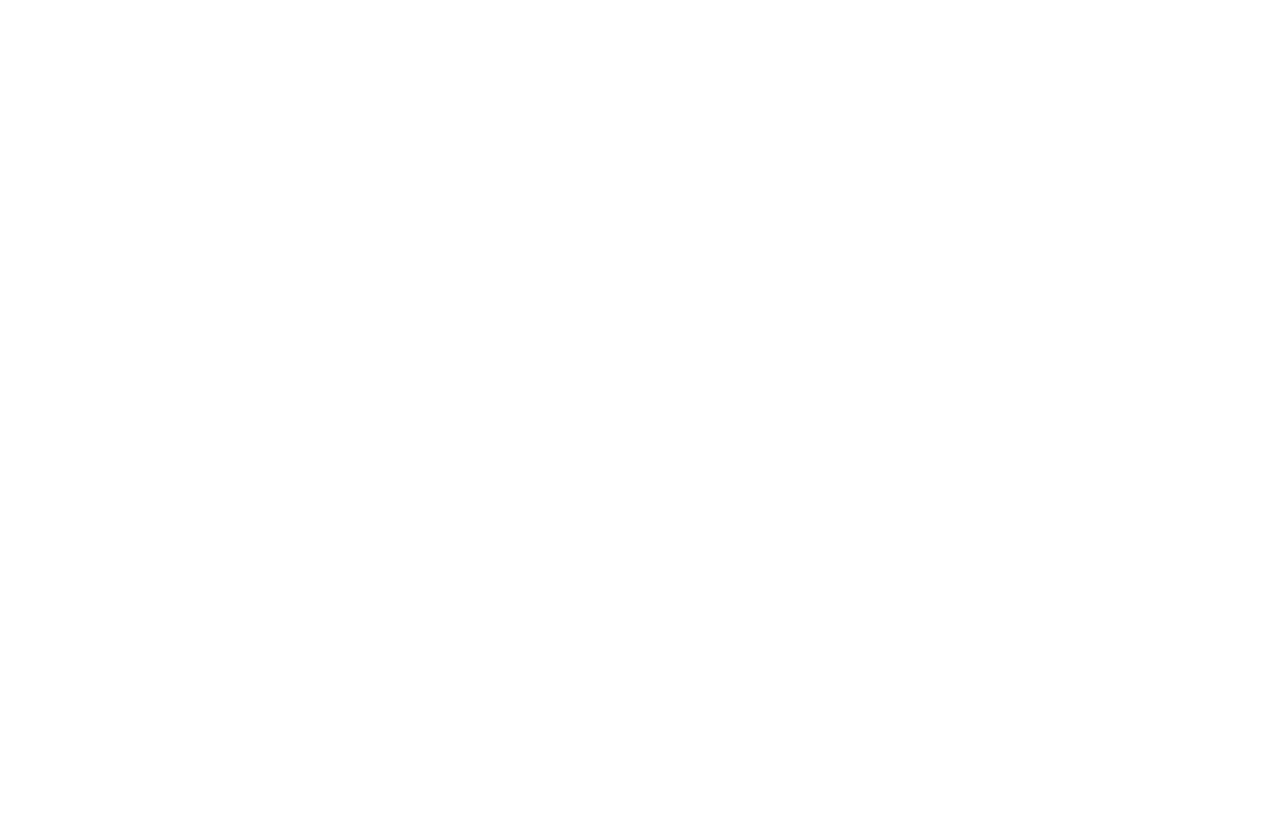
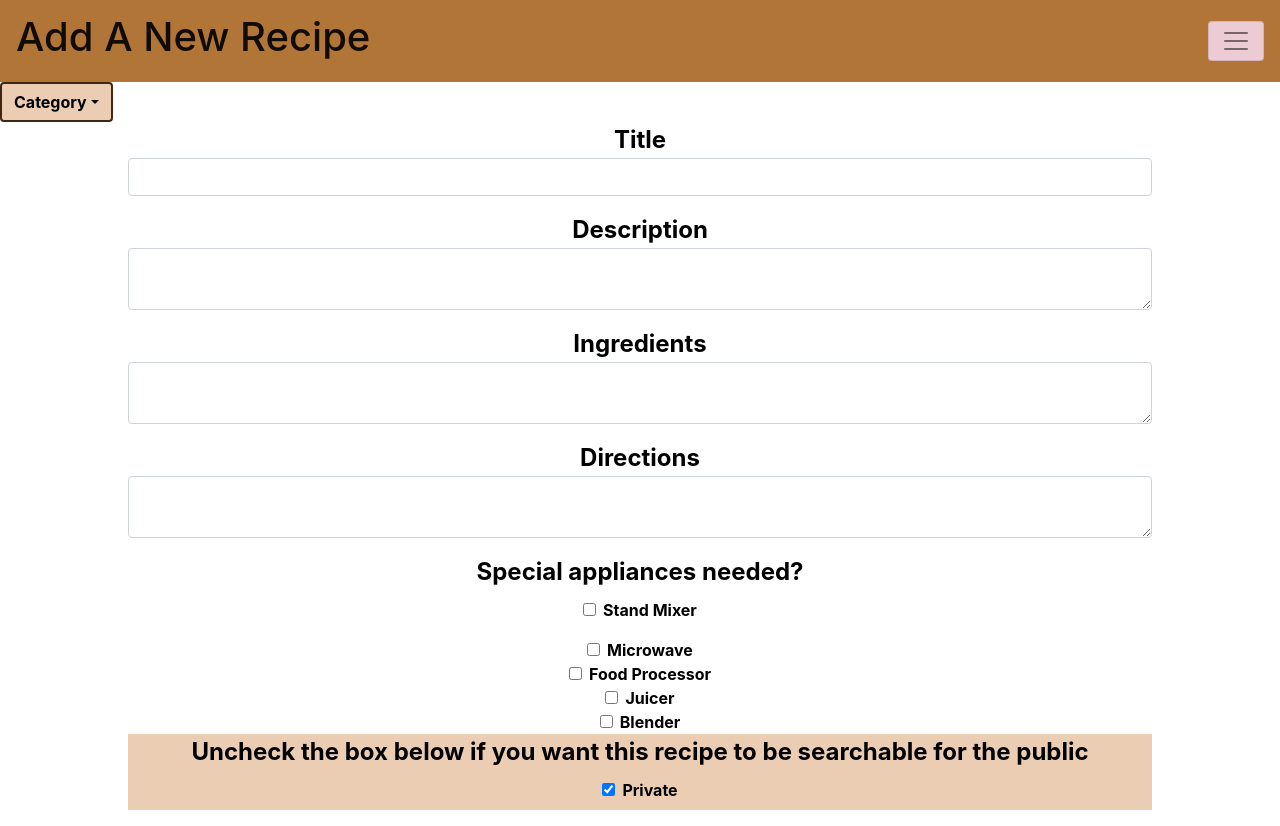
Before and after one commit to BW-Secret-Recipes-2-Krisda/front-end, a React (Create React App) app in the folder recipes/signup/: page /newrecipeform in a window 1280 px wide. Before the commit the page ends 800 px from the top, so only its background shows below. Built offline with nearby package versions, Linux system fonts and the light colour scheme.

Commit message:
added NewRecipe form skeleton

```diff
--- a/recipes/signup/src/App.js
+++ b/recipes/signup/src/App.js
@@ -1,6 +1,7 @@
 import React from 'react';
 import { Route } from 'react-router-dom';
 import SignUp from './SignUp';
+import NewRecipes from './NewRecipes';
 // import './App.css';
 
 function App() {
@@ -12,6 +13,9 @@
       <Route path='/signup'>
         <SignUp />
       </Route>
+      <Route path='/newrecipeform'>
+        <NewRecipes />
+      </Route>
     </div>
   );
 }
--- /dev/null
+++ b/recipes/signup/src/NewRecipes.js
@@ -0,0 +1,132 @@
+import React, { useState } from 'react';
+import { Collapse, Navbar, NavbarToggler, NavbarBrand, Nav, NavItem, NavLink, Dropdown, DropdownToggle, DropdownMenu, DropdownItem, Form, FormGroup, Label, Input } from 'reactstrap';
+
+import MarketingPage from '../src/MarketingPage.png';
+
+const NewRecipes = () => {
+    const [collapsed, setCollapsed] = useState(true);
+    const [dropdownOpen, setDropdownOpen] = useState(false);
+
+    const toggle = () => setDropdownOpen(prevState => !prevState);
+
+    const toggleNavbar = () => setCollapsed(!collapsed);
+    return (
+        <div>
+            <Navbar style={{ background: '#b17537' }} light>
+                <NavbarBrand href="/" className="mr-auto"><h1>Add A New Recipe</h1></NavbarBrand>
+                <NavbarToggler onClick={toggleNavbar} style={{ background: '#edcbd4' }} />
+                <Collapse isOpen={!collapsed} navbar>
+                    <Nav navbar>
+                        <NavItem>
+                            <NavLink style={{ color: 'black', fontWeight: 'bold' }} to="/homepage">Home</NavLink>
+                        </NavItem>
+                    </Nav>
+                </Collapse>
+            </Navbar>
+            <Dropdown isOpen={dropdownOpen} toggle={toggle}>
+                <DropdownToggle style={{ background: '#ebcdb4', color: 'black', fontWeight: 'bold', border: '2px solid #43260f' }} caret>
+                    Category
+          </DropdownToggle>
+                <DropdownMenu style={{ color: 'black' }}>
+                    <DropdownItem style={{ fontWeight: 'bold' }}>Appetizers</DropdownItem>
+                    <DropdownItem style={{ fontWeight: 'bold' }}>Main Course</DropdownItem>
+                    <DropdownItem style={{ fontWeight: 'bold' }}>Side Dish</DropdownItem>
+                    <DropdownItem style={{ fontWeight: 'bold' }}>Deserts & Breads</DropdownItem>
+                    <DropdownItem style={{ fontWeight: 'bold' }}>Drinks</DropdownItem>
+                    <DropdownItem divider />
+                    <DropdownItem style={{ fontWeight: 'bold' }}>Christmas</DropdownItem>
+                    <DropdownItem style={{ fontWeight: 'bold' }}>ThanksGiving</DropdownItem>
+                    <DropdownItem style={{ fontWeight: 'bold' }}>Easter</DropdownItem>
+                </DropdownMenu>
+            </Dropdown>
+            <Form style={{ width: '80%', margin: '0 auto', textAlign: 'center' }} >
+                <FormGroup>
+                    <legend style={{ color: 'black', fontWeight: 'bold', marginBottom: '0' }}>Title</legend>
+                    <Input
+                        type='text'
+                        name='title'
+                        style={{ border: '2x ridge #b17537' }} />
+                </FormGroup>
+                <FormGroup>
+                    <legend style={{ color: 'black', fontWeight: 'bold', marginBottom: '0' }}>Description</legend>
+                    <Input style={{ border: '2x solid #43260f' }}
+                        type='textarea'
+                        name='desctiption' />
+                </FormGroup>
+                <FormGroup>
+                    <legend style={{ color: 'black', fontWeight: 'bold', marginBottom: '0' }}>Ingredients</legend>
+                    <Input style={{ border: '2x solid #b17537' }}
+                        type='textarea'
+                        name='title' />
+                </FormGroup>
+                <FormGroup>
+                    <legend style={{ color: 'black', fontWeight: 'bold', marginBottom: '0' }}>Directions</legend>
+                    <Input style={{ border: '2x solid #b17537' }}
+                        type='textarea'
+                        name='title' />
+                </FormGroup>
+                <FormGroup tag='fieldset'>
+                    <legend style={{ color: 'black', fontWeight: 'bold' }} >
+                        Special appliances needed?
+              </legend>
+                    <FormGroup check>
+                        <Label style={{ color: 'black', fontWeight: 'bold' }} check>
+                            <Input type="checkbox"
+                                name='standMixer'
+                                checked={false} />{' '}
+            Stand Mixer
+          </Label>
+                    </FormGroup>
+                </FormGroup>
+                <FormGroup check>
+                    <Label style={{ color: 'black', fontWeight: 'bold' }} check>
+                        <Input type="checkbox"
+                            name='microwave'
+                            checked={false} />{' '}
+            Microwave
+          </Label>
+                </FormGroup>
+                <FormGroup check>
+                    <Label style={{ color: 'black', fontWeight: 'bold' }} check>
+                        <Input type="checkbox"
+                            name='foodProcessor'
+                            checked={false} />{' '}
+            Food Processor
+          </Label>
+                </FormGroup>
+                <FormGroup check>
+                    <Label style={{ color: 'black', fontWeight: 'bold' }} check>
+                        <Input type="checkbox"
+                            name='juicer'
+                            checked={false} />{' '}
+            Juicer
+          </Label>
+                </FormGroup>
+                <FormGroup check>
+                    <Label style={{ color: 'black', fontWeight: 'bold' }} check>
+                        <Input type="checkbox"
+                            name='blender'
+                            checked={false} />{' '}
+            Blender
+          </Label>
+                </FormGroup>
+                <div style={{ background: '#ebcdb4', color: 'black', fontWeight: 'bold' }}>
+                    <FormGroup tag='fieldset'>
+                        <legend>Uncheck the box below if you want this recipe to be searchable for the public</legend>
+                        <FormGroup check>
+                            <label check>
+                                <Input
+                                    type='checkbox'
+                                    name='private'
+                                    checked={true} />
+                        Private
+                    </label>
+                        </FormGroup>
+                    </FormGroup>
+                </div>
+            </Form>
+        </div >
+    )
+};
+
+export default NewRecipes;
```
